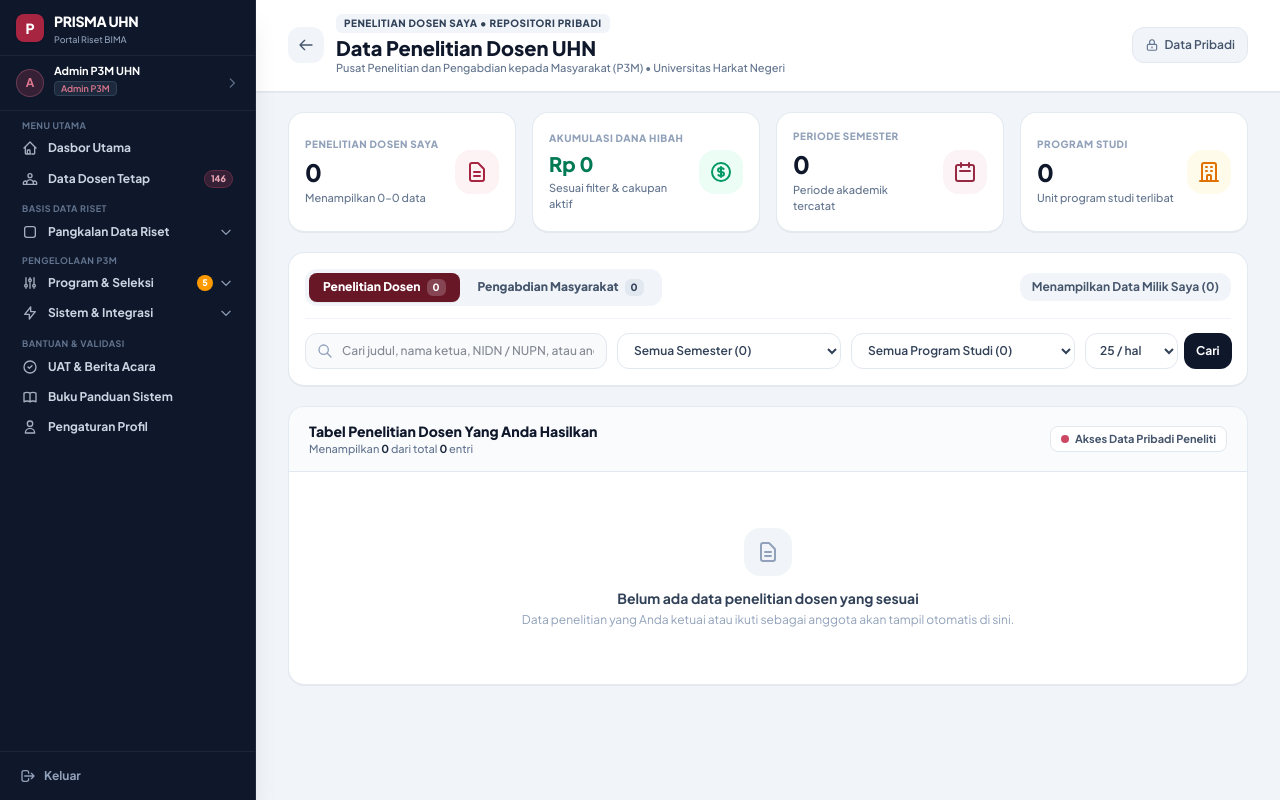
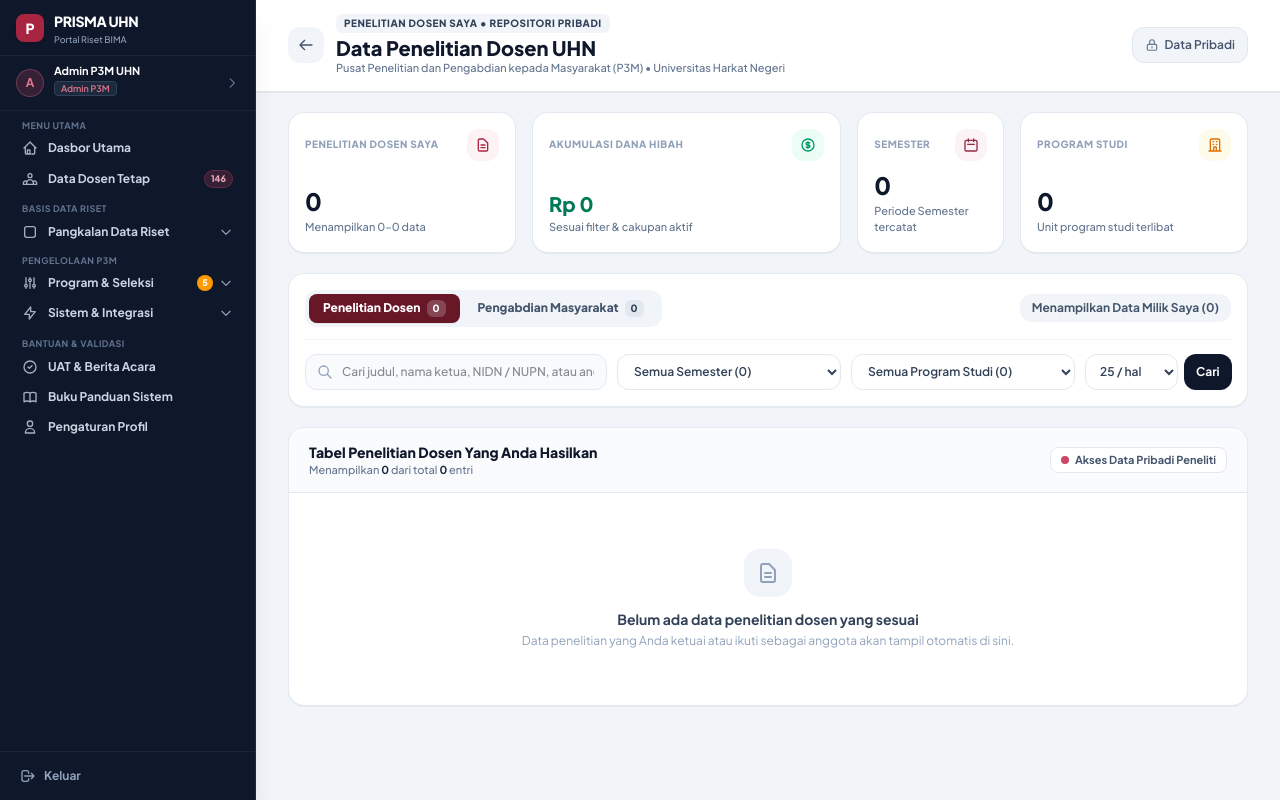
Before and after one commit to fadiyahdesi/Prisma, a Laravel app: page /usulan in a window 1280 px wide. Run offline with Laravel 12, Linux system fonts and the light colour scheme; a user stored in the database is signed in; data comes from the database, SQL or seed files in the repository; style sheets or scripts are compiled from the project's sources; some libraries are stand-ins or nearby versions.

Commit message:
fix(proposal-ui): widen Akumulasi Dana Hibah KPI card and remove truncation

```diff
--- a/resources/views/proposal/index.blade.php
+++ b/resources/views/proposal/index.blade.php
@@ -66,11 +66,11 @@
                               onsubmit="return confirm('Sinkronkan ulang {{ $isPengabdian ? '420 Data Pengabdian Masyarakat' : '438 Data Penelitian Dosen' }} dari CSV resmi?');">
                             @csrf
                             <input type="hidden" name="kategori" value="{{ $kat }}">
-                            <button type="submit"
+                            <!-- <button type="submit"
                                     class="h-9 px-3 rounded-xl bg-white hover:bg-emerald-600 text-emerald-700 hover:text-white border border-emerald-200 hover:border-emerald-600 font-bold text-xs shadow-2xs transition inline-flex items-center gap-1.5 cursor-pointer">
                                 <svg class="w-4 h-4 shrink-0" fill="none" stroke="currentColor" viewBox="0 0 24 24"><path stroke-linecap="round" stroke-linejoin="round" stroke-width="2" d="M4 4v5h.582m15.356 2A8.001 8.001 0 004.582 9m0 0H9m11 11v-5h-.581m0 0a8.003 8.003 0 01-15.357-2m15.357 2H15"/></svg>
                                 <span>Sinkron CSV ({{ $isPengabdian ? '420' : '438' }})</span>
-                            </button>
+                            </button> -->
                         </form>
 
                         <button type="button" @click="createModalOpen = true"
@@ -113,54 +113,62 @@
             @endif
 
             {{-- Summary Metric KPI Cards --}}
-            <div class="grid grid-cols-1 sm:grid-cols-2 lg:grid-cols-4 gap-4">
-                <div class="bg-white rounded-2xl p-4 border border-slate-200/90 shadow-2xs flex items-center justify-between gap-3">
-                    <div class="min-w-0">
+            <div class="grid grid-cols-1 sm:grid-cols-2 lg:grid-cols-12 gap-4">
+                <div class="lg:col-span-3 bg-white rounded-2xl p-4 border border-slate-200/90 shadow-2xs flex flex-col justify-between gap-2">
+                    <div class="flex items-center justify-between gap-2">
                         <p class="text-[10px] font-extrabold uppercase tracking-wider text-slate-400">
                             {{ $isAdmin ? 'Total ' . $labelBidang : $labelBidang . ' Saya' }}
                         </p>
-                        <p class="text-2xl font-black text-slate-900 mt-1 tabular-nums">{{ number_format($proposals->total()) }}</p>
-                        <p class="text-[11px] font-medium text-slate-500 mt-0.5 truncate">
+                        <div class="w-8 h-8 rounded-xl {{ $isPengabdian ? 'bg-purple-50 text-purple-600' : 'bg-blue-50 text-blue-600' }} flex items-center justify-center shrink-0">
+                            <svg class="w-4 h-4" fill="none" stroke="currentColor" viewBox="0 0 24 24"><path stroke-linecap="round" stroke-linejoin="round" stroke-width="2" d="M9 12h6m-6 4h6m2 5H7a2 2 0 01-2-2V5a2 2 0 012-2h5.586a1 1 0 01.707.293l5.414 5.414a1 1 0 01.293.707V19a2 2 0 01-2 2z"/></svg>
+                        </div>
+                    </div>
+                    <div>
+                        <p class="text-2xl font-black text-slate-900 tabular-nums">{{ number_format($proposals->total()) }}</p>
+                        <p class="text-[11px] font-medium text-slate-500 mt-0.5">
                             Menampilkan {{ $proposals->firstItem() ?? 0 }}&ndash;{{ $proposals->lastItem() ?? 0 }} data
                         </p>
                     </div>
-                    <div class="w-11 h-11 rounded-2xl {{ $isPengabdian ? 'bg-purple-50 text-purple-600' : 'bg-blue-50 text-blue-600' }} flex items-center justify-center shrink-0">
-                        <svg class="w-6 h-6" fill="none" stroke="currentColor" viewBox="0 0 24 24"><path stroke-linecap="round" stroke-linejoin="round" stroke-width="2" d="M9 12h6m-6 4h6m2 5H7a2 2 0 01-2-2V5a2 2 0 012-2h5.586a1 1 0 01.707.293l5.414 5.414a1 1 0 01.293.707V19a2 2 0 01-2 2z"/></svg>
-                    </div>
                 </div>
 
-                <div class="bg-white rounded-2xl p-4 border border-slate-200/90 shadow-2xs flex items-center justify-between gap-3">
-                    <div class="min-w-0">
+                <div class="lg:col-span-4 bg-white rounded-2xl p-4 border border-slate-200/90 shadow-2xs flex flex-col justify-between gap-2">
+                    <div class="flex items-center justify-between gap-2">
                         <p class="text-[10px] font-extrabold uppercase tracking-wider text-slate-400">Akumulasi Dana Hibah</p>
-                        <p class="text-lg sm:text-xl font-black text-emerald-700 mt-1 tabular-nums truncate" title="Rp {{ number_format($totalNominal, 0, ',', '.') }}">
+                        <div class="w-8 h-8 rounded-xl bg-emerald-50 text-emerald-600 flex items-center justify-center shrink-0">
+                            <svg class="w-4 h-4" fill="none" stroke="currentColor" viewBox="0 0 24 24"><path stroke-linecap="round" stroke-linejoin="round" stroke-width="2" d="M12 8c-1.657 0-3 .895-3 2s1.343 2 3 2 3 .895 3 2-1.343 2-3 2m0-8c1.11 0 2.08.402 2.599 1M12 8V7m0 1v8m0 0v1m0-1c-1.11 0-2.08-.402-2.599-1M21 12a9 9 0 11-18 0 9 9 0 0118 0z"/></svg>
+                        </div>
+                    </div>
+                    <div>
+                        <p class="text-lg sm:text-xl font-black text-emerald-700 tabular-nums leading-snug break-words">
                             Rp {{ number_format($totalNominal, 0, ',', '.') }}
                         </p>
                         <p class="text-[11px] font-medium text-slate-500 mt-0.5">Sesuai filter &amp; cakupan aktif</p>
                     </div>
-                    <div class="w-11 h-11 rounded-2xl bg-emerald-50 text-emerald-600 flex items-center justify-center shrink-0">
-                        <svg class="w-6 h-6" fill="none" stroke="currentColor" viewBox="0 0 24 24"><path stroke-linecap="round" stroke-linejoin="round" stroke-width="2" d="M12 8c-1.657 0-3 .895-3 2s1.343 2 3 2 3 .895 3 2-1.343 2-3 2m0-8c1.11 0 2.08.402 2.599 1M12 8V7m0 1v8m0 0v1m0-1c-1.11 0-2.08-.402-2.599-1M21 12a9 9 0 11-18 0 9 9 0 0118 0z"/></svg>
+                </div>
+
+                <div class="lg:col-span-2 bg-white rounded-2xl p-4 border border-slate-200/90 shadow-2xs flex flex-col justify-between gap-2">
+                    <div class="flex items-center justify-between gap-2">
+                        <p class="text-[10px] font-extrabold uppercase tracking-wider text-slate-400">Semester</p>
+                        <div class="w-8 h-8 rounded-xl bg-indigo-50 text-indigo-600 flex items-center justify-center shrink-0">
+                            <svg class="w-4 h-4" fill="none" stroke="currentColor" viewBox="0 0 24 24"><path stroke-linecap="round" stroke-linejoin="round" stroke-width="2" d="M8 7V3m8 4V3m-9 8h10M5 21h14a2 2 0 002-2V7a2 2 0 00-2-2H5a2 2 0 00-2 2v12a2 2 0 002 2z"/></svg>
+                        </div>
+                    </div>
+                    <div>
+                        <p class="text-2xl font-black text-slate-900 tabular-nums">{{ $semesterList->count() }}</p>
+                        <p class="text-[11px] font-medium text-slate-500 mt-0.5">Periode Semester tercatat</p>
                     </div>
                 </div>
 
-                <div class="bg-white rounded-2xl p-4 border border-slate-200/90 shadow-2xs flex items-center justify-between gap-3">
-                    <div class="min-w-0">
-                        <p class="text-[10px] font-extrabold uppercase tracking-wider text-slate-400">Periode Semester</p>
-                        <p class="text-2xl font-black text-slate-900 mt-1 tabular-nums">{{ $semesterList->count() }}</p>
-                        <p class="text-[11px] font-medium text-slate-500 mt-0.5">Periode akademik tercatat</p>
+                <div class="lg:col-span-3 bg-white rounded-2xl p-4 border border-slate-200/90 shadow-2xs flex flex-col justify-between gap-2">
+                    <div class="flex items-center justify-between gap-2">
+                        <p class="text-[10px] font-extrabold uppercase tracking-wider text-slate-400">Program Studi</p>
+                        <div class="w-8 h-8 rounded-xl bg-amber-50 text-amber-600 flex items-center justify-center shrink-0">
+                            <svg class="w-4 h-4" fill="none" stroke="currentColor" viewBox="0 0 24 24"><path stroke-linecap="round" stroke-linejoin="round" stroke-width="2" d="M19 21V5a2 2 0 00-2-2H7a2 2 0 00-2 2v16m14 0h2m-2 0h-5m-9 0H3m2 0h5M9 7h1m-1 4h1m4-4h1m-1 4h1m-5 10v-5a1 1 0 011-1h2a1 1 0 011 1v5m-4 0h4"/></svg>
+                        </div>
                     </div>
-                    <div class="w-11 h-11 rounded-2xl bg-indigo-50 text-indigo-600 flex items-center justify-center shrink-0">
-                        <svg class="w-6 h-6" fill="none" stroke="currentColor" viewBox="0 0 24 24"><path stroke-linecap="round" stroke-linejoin="round" stroke-width="2" d="M8 7V3m8 4V3m-9 8h10M5 21h14a2 2 0 002-2V7a2 2 0 00-2-2H5a2 2 0 00-2 2v12a2 2 0 002 2z"/></svg>
-                    </div>
-                </div>
-
-                <div class="bg-white rounded-2xl p-4 border border-slate-200/90 shadow-2xs flex items-center justify-between gap-3">
-                    <div class="min-w-0">
-                        <p class="text-[10px] font-extrabold uppercase tracking-wider text-slate-400">Program Studi</p>
-                        <p class="text-2xl font-black text-slate-900 mt-1 tabular-nums">{{ $prodiList->count() }}</p>
+                    <div>
+                        <p class="text-2xl font-black text-slate-900 tabular-nums">{{ $prodiList->count() }}</p>
                         <p class="text-[11px] font-medium text-slate-500 mt-0.5">Unit program studi terlibat</p>
-                    </div>
-                    <div class="w-11 h-11 rounded-2xl bg-amber-50 text-amber-600 flex items-center justify-center shrink-0">
-                        <svg class="w-6 h-6" fill="none" stroke="currentColor" viewBox="0 0 24 24"><path stroke-linecap="round" stroke-linejoin="round" stroke-width="2" d="M19 21V5a2 2 0 00-2-2H7a2 2 0 00-2 2v16m14 0h2m-2 0h-5m-9 0H3m2 0h5M9 7h1m-1 4h1m4-4h1m-1 4h1m-5 10v-5a1 1 0 011-1h2a1 1 0 011 1v5m-4 0h4"/></svg>
                     </div>
                 </div>
             </div>
```
Also changed, not shown: 3 other files.
